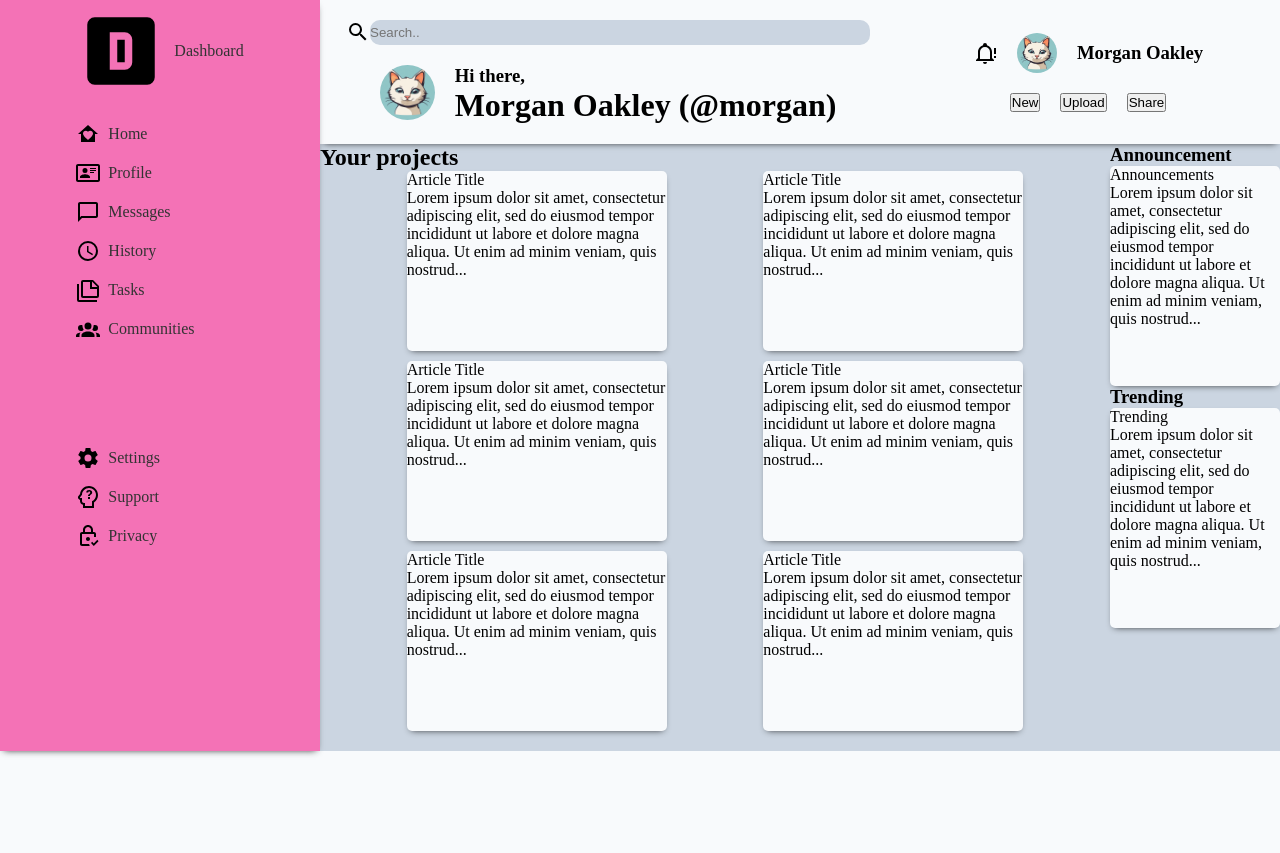
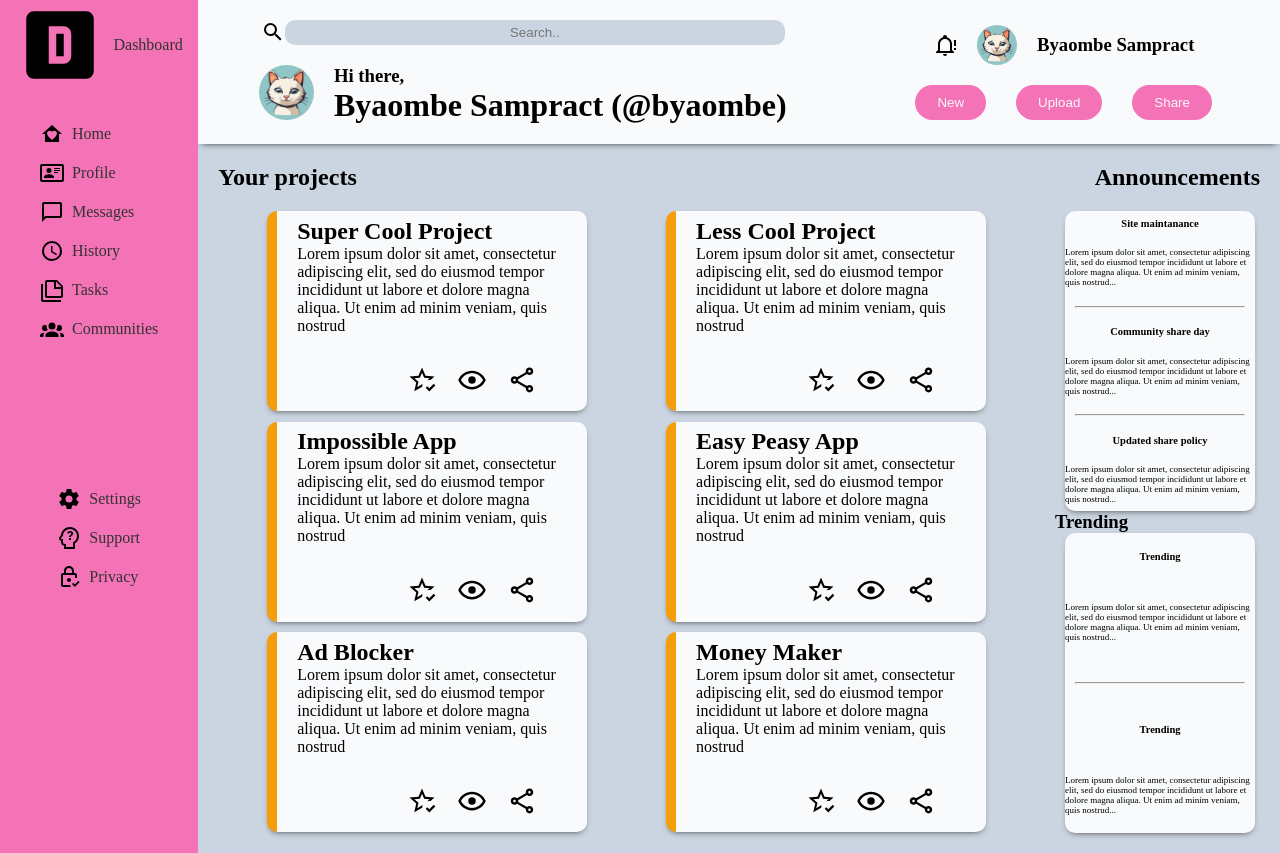
Before and after one commit to byaombe/Admin-dashboard, a plain HTML site: page index.html in a window 1280 px wide. Before the commit the page ends 800 px from the top, so only its background shows below. Drawn offline with Linux system fonts and the light colour scheme.

Commit message:
added header buttons, changed the user's name, fixed the spacing and added resposiveness. aligned everything correctly

```diff
--- a/index.html
+++ b/index.html
@@ -28,7 +28,7 @@
 </div>
 <div class="greet-name">
   <h3>Hi there,</h3>
-  <h1>Morgan Oakley (@morgan)</h1>
+  <h1>Byaombe Sampract (@byaombe)</h1>
 </div>
    </div>
 
@@ -39,12 +39,12 @@
       <img src="images/bell-alert-outline.svg" class="icon">
 
       <img src="images/cat1.jpg" class="cat-img2">
-      <h3>Morgan Oakley</h3>
+      <h3>Byaombe Sampract</h3>
     </div>
     <div class="buttons3">
-      <button type="button">New</button>
-      <button type="button">Upload</button>
-      <button type="button">Share</button>
+      <button type="button" class="btn1">New</button>
+      <button type="button" class="btn1">Upload</button>
+      <button type="button" class="btn1">Share</button>
 
 
     </div>
@@ -105,50 +105,141 @@
 <div class="body-container">
 
 
-
+ <!--title container-->
+ <div class="titles">
 <div class="p-title">
   <h2> Your projects</h2>
 </div>
+<div class="p-title2">
+  <h2> Announcements</h2>
+</div>
+</div>
+
+<!--Body cards container-->
 <div class="cards">
     <div class="card">
-        <p class="title">Article Title</p>
-        <p>Lorem ipsum dolor sit amet, consectetur adipiscing elit, sed do eiusmod tempor incididunt ut labore et dolore magna aliqua. Ut enim ad minim veniam, quis nostrud...</p>
+      <!--title and paragraph-->
+      <div class="title-p">
+        <h2 class="title">Super Cool Project</h2>
+        <p>Lorem ipsum dolor sit amet, consectetur adipiscing elit, sed do eiusmod tempor incididunt ut labore et dolore magna aliqua. Ut enim ad minim veniam, quis nostrud</p>
+      </div>
+      <!--card icons at end-->
+        <div class="card-icons">
+        <input type="image" class="btn2" src="images/star-check-outline.svg">
+        <input type="image" class="btn2" src="images/eye-outline.svg">
+        <input type="image" class="btn2" src="images/share-variant-outline.svg">
+      </div>
+
       </div>
       <div class="card">
-        <p class="title">Article Title</p>
-        <p>Lorem ipsum dolor sit amet, consectetur adipiscing elit, sed do eiusmod tempor incididunt ut labore et dolore magna aliqua. Ut enim ad minim veniam, quis nostrud...</p>
-      </div>
-      <div class="card">
-        <p class="title">Article Title</p>
-        <p>Lorem ipsum dolor sit amet, consectetur adipiscing elit, sed do eiusmod tempor incididunt ut labore et dolore magna aliqua. Ut enim ad minim veniam, quis nostrud...</p>
-      </div>
-      <div class="card">
-        <p class="title">Article Title</p>
-        <p>Lorem ipsum dolor sit amet, consectetur adipiscing elit, sed do eiusmod tempor incididunt ut labore et dolore magna aliqua. Ut enim ad minim veniam, quis nostrud...</p>
-      </div>
-      <div class="card">
-        <p class="title">Article Title</p>
-        <p>Lorem ipsum dolor sit amet, consectetur adipiscing elit, sed do eiusmod tempor incididunt ut labore et dolore magna aliqua. Ut enim ad minim veniam, quis nostrud...</p>
-      </div>
-      <div class="card">
-        <p class="title">Article Title</p>
-        <p>Lorem ipsum dolor sit amet, consectetur adipiscing elit, sed do eiusmod tempor incididunt ut labore et dolore magna aliqua. Ut enim ad minim veniam, quis nostrud...</p>
-      </div>
+        <!--title and paragraph-->
+        <div class="title-p">
+          <h2 class="title">Less Cool Project</h2>
+          <p>Lorem ipsum dolor sit amet, consectetur adipiscing elit, sed do eiusmod tempor incididunt ut labore et dolore magna aliqua. Ut enim ad minim veniam, quis nostrud</p>
+        </div>
+        <!--card icons at end-->
+          <div class="card-icons">
+          <input type="image" class="btn2" src="images/star-check-outline.svg">
+          <input type="image" class="btn2" src="images/eye-outline.svg">
+          <input type="image" class="btn2" src="images/share-variant-outline.svg">
+        </div>
+
+        </div>
+        <div class="card">
+          <!--title and paragraph-->
+          <div class="title-p">
+            <h2 class="title">Impossible App</h2>
+            <p>Lorem ipsum dolor sit amet, consectetur adipiscing elit, sed do eiusmod tempor incididunt ut labore et dolore magna aliqua. Ut enim ad minim veniam, quis nostrud</p>
+          </div>
+          <!--card icons at end-->
+            <div class="card-icons">
+            <input type="image" class="btn2" src="images/star-check-outline.svg">
+            <input type="image" class="btn2" src="images/eye-outline.svg">
+            <input type="image" class="btn2" src="images/share-variant-outline.svg">
+          </div>
+
+          </div>
+          <div class="card">
+            <!--title and paragraph-->
+            <div class="title-p">
+              <h2 class="title">Easy Peasy App</h2>
+              <p>Lorem ipsum dolor sit amet, consectetur adipiscing elit, sed do eiusmod tempor incididunt ut labore et dolore magna aliqua. Ut enim ad minim veniam, quis nostrud</p>
+            </div>
+            <!--card icons at end-->
+              <div class="card-icons">
+              <input type="image" class="btn2" src="images/star-check-outline.svg">
+              <input type="image" class="btn2" src="images/eye-outline.svg">
+              <input type="image" class="btn2" src="images/share-variant-outline.svg">
+            </div>
+
+            </div>
+            <div class="card">
+              <!--title and paragraph-->
+              <div class="title-p">
+                <h2 class="title">Ad Blocker</h2>
+                <p>Lorem ipsum dolor sit amet, consectetur adipiscing elit, sed do eiusmod tempor incididunt ut labore et dolore magna aliqua. Ut enim ad minim veniam, quis nostrud</p>
+              </div>
+              <!--card icons at end-->
+                <div class="card-icons">
+                <input type="image" class="btn2" src="images/star-check-outline.svg">
+                <input type="image" class="btn2" src="images/eye-outline.svg">
+                <input type="image" class="btn2" src="images/share-variant-outline.svg">
+              </div>
+
+              </div>
+              <div class="card">
+                <!--title and paragraph-->
+                <div class="title-p">
+                  <h2 class="title">Money Maker</h2>
+                  <p>Lorem ipsum dolor sit amet, consectetur adipiscing elit, sed do eiusmod tempor incididunt ut labore et dolore magna aliqua. Ut enim ad minim veniam, quis nostrud</p>
+                </div>
+                <!--card icons at end-->
+                  <div class="card-icons">
+                  <input type="image" class="btn2" src="images/star-check-outline.svg">
+                  <input type="image" class="btn2" src="images/eye-outline.svg">
+                  <input type="image" class="btn2" src="images/share-variant-outline.svg">
+                </div>
+
+                </div>
+
 </div>
+
+<!--Cards 2-->
 <div class="second-body-content">
+
+  <!--announcement-->
 <div class="announcement">
-  <h3>Announcement</h3>
+
+
   <div class="card-2">
-    <p class="title">Announcements</p>
+    <h3 class="title">Site maintanance</h3>
     <p>Lorem ipsum dolor sit amet, consectetur adipiscing elit, sed do eiusmod tempor incididunt ut labore et dolore magna aliqua. Ut enim ad minim veniam, quis nostrud...</p>
+    <hr />
+    <h3 class="title">Community share day</h3>
+    <p>Lorem ipsum dolor sit amet, consectetur adipiscing elit, sed do eiusmod tempor incididunt ut labore et dolore magna aliqua. Ut enim ad minim veniam, quis nostrud...</p>
+    <hr />
+    <h3 class="title">Updated share policy</h3>
+    <p>Lorem ipsum dolor sit amet, consectetur adipiscing elit, sed do eiusmod tempor incididunt ut labore et dolore magna aliqua. Ut enim ad minim veniam, quis nostrud...</p>
+
+
+
   </div>
 </div>
+
+<!--trending-->
 <div class="trending">
   <h3>Trending</h3>
 
   <div class="card-2">
-    <p class="title">Trending</p>
+
+    <h3 class="title">Trending</h3>
     <p>Lorem ipsum dolor sit amet, consectetur adipiscing elit, sed do eiusmod tempor incididunt ut labore et dolore magna aliqua. Ut enim ad minim veniam, quis nostrud...</p>
+    <hr />
+    <h3 class="title">Trending</h3>
+    <p>Lorem ipsum dolor sit amet, consectetur adipiscing elit, sed do eiusmod tempor incididunt ut labore et dolore magna aliqua. Ut enim ad minim veniam, quis nostrud...</p>
+
+
+
   </div>
 </div>
 
--- a/style.css
+++ b/style.css
@@ -10,11 +10,9 @@ background-color: #f8fafc;
 .container {
     background-color: #cbd5e1;
     display: grid;
-    grid-template-columns: 1fr 3fr;
+    grid-template-columns: minmax(10px, .55fr) minmax(300px, 3fr);
 }
-.container div {
 
-}
 .top-nav-container {
 
 grid-column: 2/3;
@@ -80,8 +78,16 @@ gap: 20px;
     display: flex;
     justify-content: center;
     align-items: center;
-    gap: 20px;
+    gap: 30px;
 }
+.btn1 {
+    border: none;
+    background-color: #f472b6;
+    border-radius: 20px;
+    padding: 10px 22px;
+    color: #f8fafc;
+}
+
 .cat-img2{
     width: 40px;
     border-radius: 50%;
@@ -91,28 +97,34 @@ gap: 20px;
     width: 24px;
     height: 24px;
 }
+input::placeholder {
+    text-align:center;
+
+
+}
 
 
 
 .side-bar {
 grid-row: 1/3;
 background-color: #f472b6;
--webkit-box-shadow: 0px 3px 7px -4px rgba(0,0,0,0.89);
--moz-box-shadow: 0px 3px 7px -4px rgba(0,0,0,0.89);
-box-shadow: 0px 3px 7px -4px rgba(0,0,0,0.89);
+
 display: grid;
 grid-template-rows: repeat(1, .250fr) repeat(2, .75fr);
-justify-content: center;
-gap: 20px;
+align-items: start;
+justify-items: center;
+
+
 }
 
 
 
 .body-container {
-grid-column: 2/4;
+grid-column: 2/3;
 display: grid;
-grid-template-columns: 1fr 3fr;
-grid-template-rows: .25fr 3fr;
+grid-template-columns: 1fr minmax(300px, 1fr);
+margin-top: 20px;
+margin-bottom: 20px;
 
 
 
@@ -120,9 +132,20 @@ grid-template-rows: .25fr 3fr;
 .body-container div {
 
 }
+.titles {
+    grid-column: 1/4;
+display: grid;
+grid-template-columns: repeat(2, 1fr);
+margin-right: 20px;
+margin-left: 20px;
+}
 .p-title {
-grid-column: 1/2;
-grid-row: 1/2;
+    display: flex;
+    justify-content: flex-start;
+}
+.p-title2 {
+    display: flex;
+    justify-content: flex-end;
 }
 .cards {
 grid-column: 1/3;
@@ -130,40 +153,80 @@ display: flex;
 flex-wrap: wrap;
 justify-content: space-evenly;
 gap: 10px;
+margin-top: 20px;
 
 }
 
 .second-body-content {
     grid-column: 3/4;
-    grid-row: 1/3;
-    display: flex;
-    flex-direction: column;
+margin-right: 15px;
+margin-top: 20px;
+display: grid;
 }
+.announcement {
 
+}
+.trending {
+
+
+}
 .card {
 
     background-color: #f8fafc;
-    height: 180px;
-    width: 260px;
-    border-radius: 5px;
+    height: 200px;
+    width: 320px;
+    border-radius: 10px;
     -webkit-box-shadow: 0px 3px 7px -4px rgba(0,0,0,0.89);
 -moz-box-shadow: 0px 3px 7px -4px rgba(0,0,0,0.89);
 box-shadow: 0px 3px 7px -4px rgba(0,0,0,0.89);
+display: flex;
+flex-direction: column;
+flex-wrap: wrap;
+justify-content: center;
+align-items: center;
+gap: 40px;
+border-left: 10px solid #f59e0b;
+}
+.title-p {
+   margin-left: 20px;
+   margin-right: 20px;
+}
+
+.card-icons {
+    display: flex;
+    gap: 20px;
+    position: relative;
+    bottom: 10px;
+    left: 40px;
+
+}
+
+.card-2 {
+    background-color: #f8fafc;
+    height: 300px;
+    width: 190px;
+    border-radius: 10px;
+    -webkit-box-shadow: 0px 3px 7px -4px rgba(0,0,0,0.89);
+-moz-box-shadow: 0px 3px 7px -4px rgba(0,0,0,0.89);
+box-shadow: 0px 3px 7px -4px rgba(0,0,0,0.89);
+display: flex;
+flex-direction: column;
+gap: 5px;
+justify-content: space-around;
+align-items: center;
+flex-wrap: wrap;
+font-size: 9px;
+margin-left: 10px;
+margin-right: 10px
+}
+hr {
+    width: 170px;
+}
+.btn2 {
+    width: 30px;
 }
 
 
-
-
-.card-2 {
-    background-color: #f8fafc;
-
-    height: 220px;
-    width: 170px;
-    border-radius: 5px;
-    -webkit-box-shadow: 0px 3px 7px -4px rgba(0,0,0,0.89);
--moz-box-shadow: 0px 3px 7px -4px rgba(0,0,0,0.89);
-box-shadow: 0px 3px 7px -4px rgba(0,0,0,0.89);
-}
 
 .icon {
     width: 24px;
```
